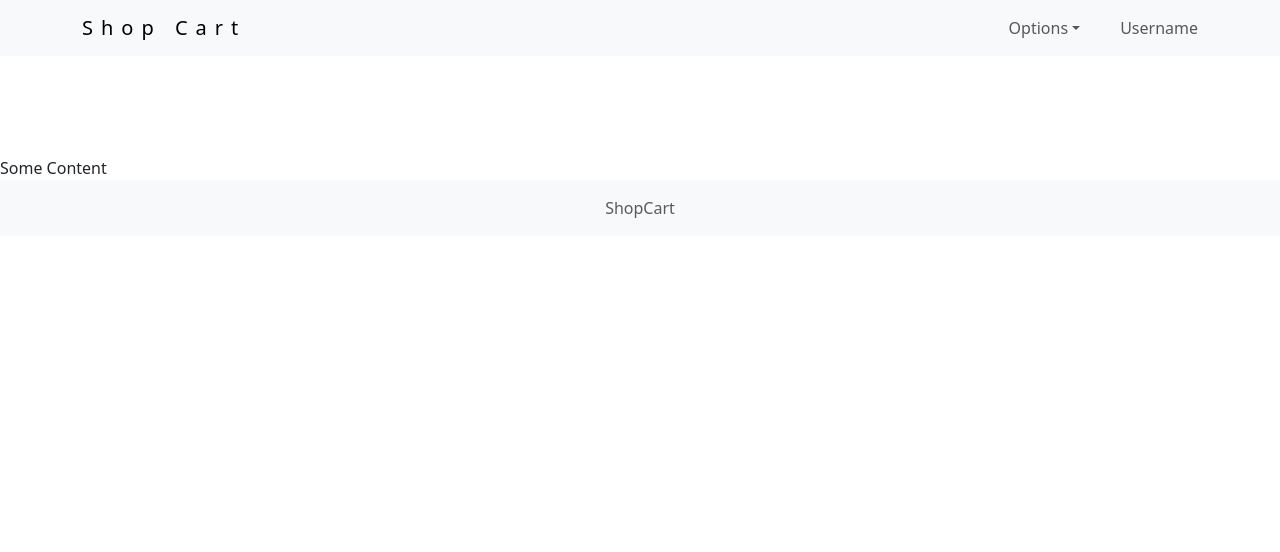
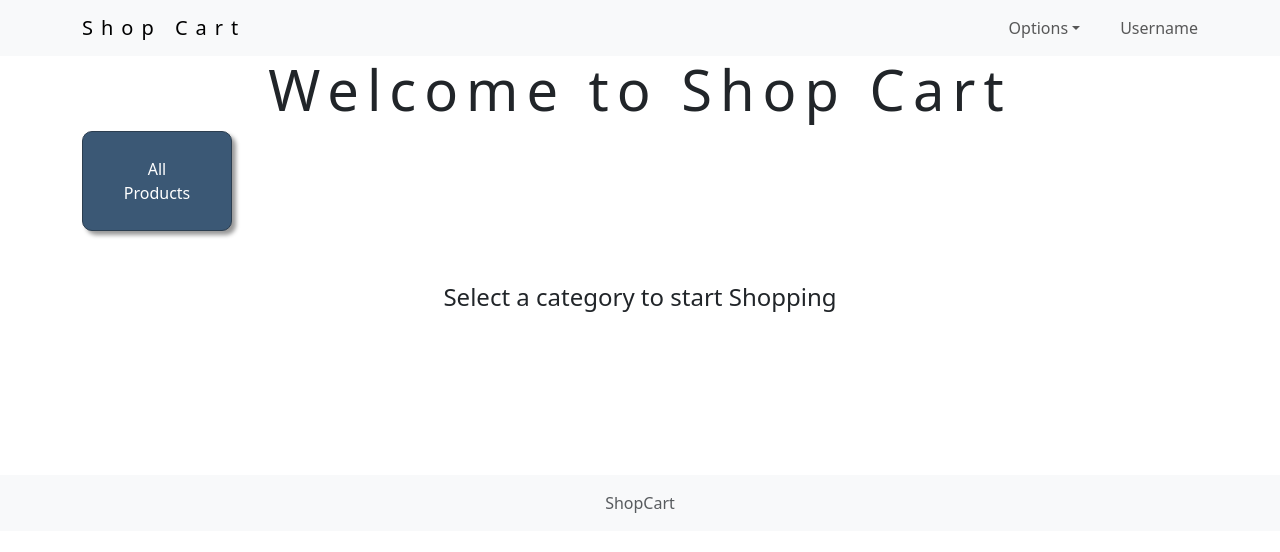
Before and after one commit to hussainaabid99/ShopCart, a React (Vite) app: page / in a window 1280 px wide. Shown: the top 552 px of the page. Built offline with nearby package versions, Linux system fonts and the light colour scheme.

Commit message:
Added homepage ui

```diff
--- a/eslint.config.js
+++ b/eslint.config.js
@@ -33,6 +33,7 @@ export default [
         'warn',
         { allowConstantExport: true },
       ],
+      "react/prop-types": "off"
     },
   },
 ]
--- a/src/App.jsx
+++ b/src/App.jsx
@@ -1,15 +1,14 @@
 import './App.css'
 import Footer from './components/Footer/Footer';
 import Header from './components/Header/Header';
+import Home from './pages/Home/Home';
 
 function App() {
 
   return (
     <div className='app-wrapper'>
       <Header color="light" light={true} expand="md" container="md" />
-      <div style={{ marginTop: '100px' }}>
-        Some Content
-      </div>
+      <Home />
       <Footer />
     </div>
   )
--- /dev/null
+++ b/src/components/CategoryItem/CategoryItem.jsx
@@ -0,0 +1,10 @@
+function CategoryItem({ itemName }) {
+     return (
+
+          <div className="category-item d-flex align-items-center justify-content-center">
+               <a href="productList.html">{itemName}</a>
+          </div>
+     )
+}
+
+export default CategoryItem;
--- a/src/components/Footer/Footer.jsx
+++ b/src/components/Footer/Footer.jsx
@@ -1,6 +1,9 @@
 function Footer() {
      return (
-          <footer className="footer mt-auto py-3 bg-body-tertiary">
+          <footer
+               style={{ marginTop: '10rem' }}
+               className="footer py-3 bg-body-tertiary"
+          >
                <div className="container d-flex justify-content-center">
                     <span className="text-body-secondary">
                          ShopCart
--- a/src/index.css
+++ b/src/index.css
@@ -0,0 +1,20 @@
+:root {
+     --blue-gray: #ecf0f1;
+     --pale-blue: #2c3e50;
+     --mid-gray: #999;
+     --jean-blue: #3b5875;
+     --light-blue: #95afc0;
+     --sky-blue: #dff9fb;
+     --dark-sky-blue: #c7ecee;
+     --light-gray: #ccc;
+}
+
+html {
+     box-sizing: border-box;
+}
+
+*,
+*::after,
+*::before {
+     box-sizing: inherit;
+}
--- /dev/null
+++ b/src/pages/Home/Home.css
@@ -0,0 +1,38 @@
+.home-title {
+     font-size: 3.5rem;
+     margin-top: 5rem;
+     letter-spacing: 0.5rem;
+}
+
+.category-title {
+     margin-top: 3rem;
+     font-size: 1.5rem;
+}
+
+.category-list {
+     margin-top: 3rem;
+     gap: 1rem;
+}
+
+.category-item {
+     border: 1px solid var(--pale-blue);
+     box-shadow: 4px 4px 4px var(--mid-gray);
+     width: 150px;
+     background-color: var(--jean-blue);
+     padding: 20px 30px;
+     border-radius: 10px;
+     text-align: center;
+     min-height: 100px;
+     min-width: 135px;
+}
+
+.category-item a {
+     color: white;
+     text-decoration: none;
+     font-size: 1rem;
+}
+
+.category-item:hover {
+     box-shadow: none;
+     transition: box-shadow 0.15s linear 0s;
+}
--- /dev/null
+++ b/src/pages/Home/Home.jsx
@@ -0,0 +1,25 @@
+import CategoryItem from '../../components/CategoryItem/CategoryItem';
+import './Home.css'
+
+function Home() {
+     return (
+          <div className="container">
+               <div className="row">
+                    <h2 className="home-title text-center">Welcome to Shop Cart</h2>
+                    <div className="category-list d-flex flex-row justify-content-between align-items-center"
+                         id="categoryList">
+
+                         <CategoryItem itemName="All Products" />
+
+                    </div>
+
+               </div>
+               <div className="category-title text-center">
+                    Select a category to start Shopping
+               </div>
+          </div>
+     );
+
+}
+
+export default Home;
```
